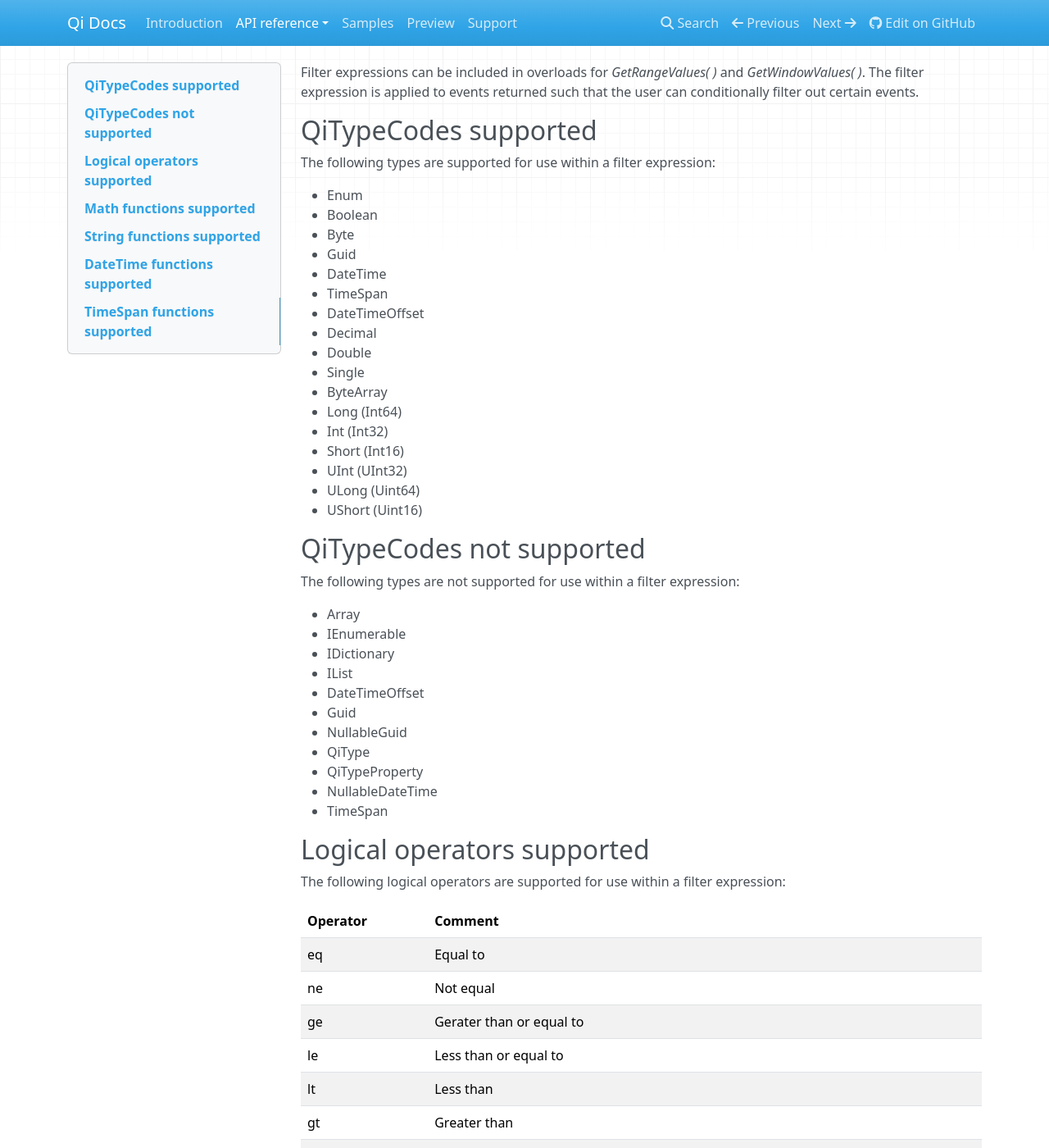
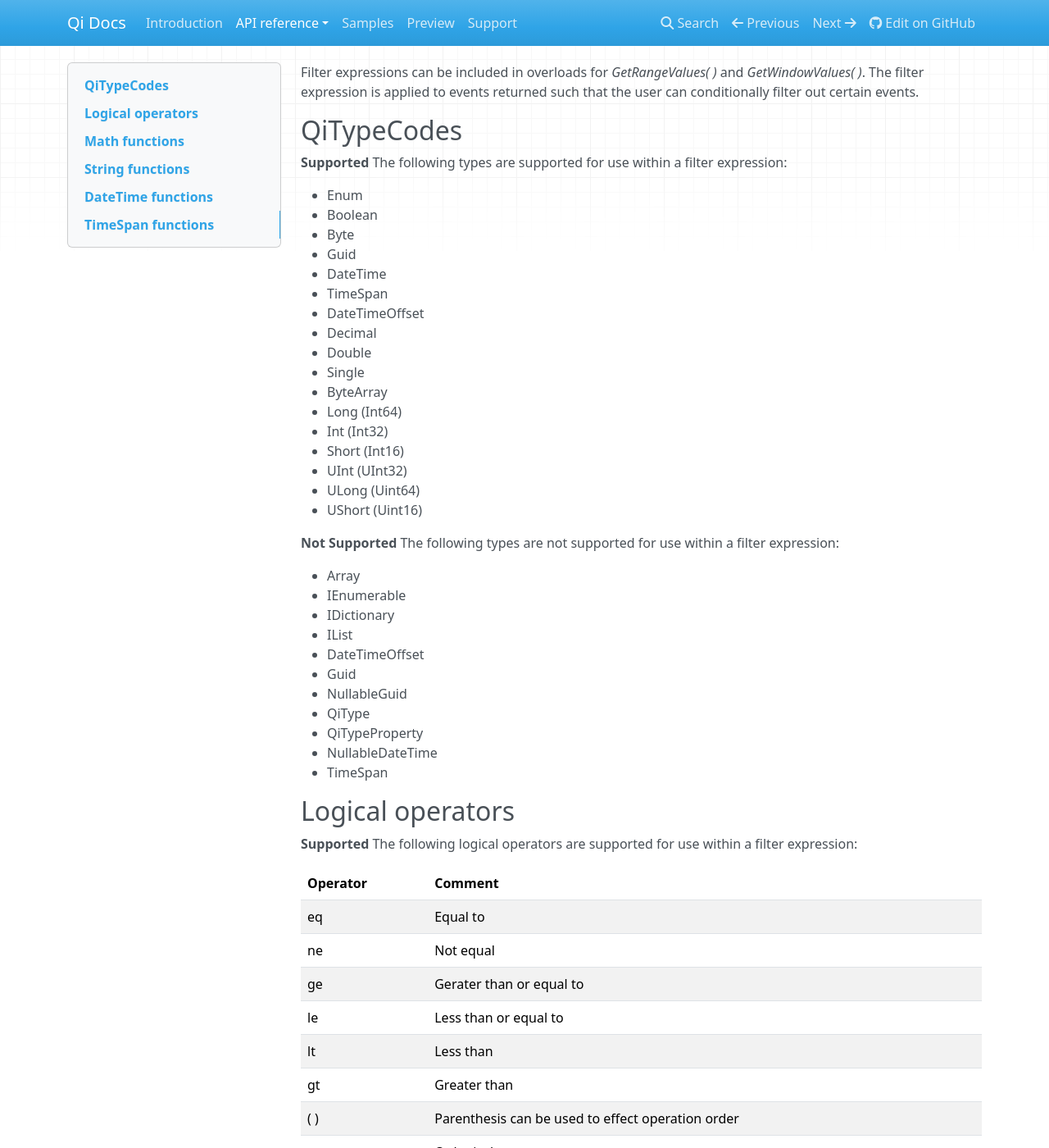
Before and after one commit to ssuryanarayanan/Qi-Docs, an MkDocs documentation site: the page built from docs/Filter Expressions.md, in a window 1280 px wide and 1400 px high. Shown: the whole window at 82% size. Built offline with MkDocs 1.6.1, drawn with Linux system fonts in a browser that asks for light colours; nearby versions of some CDN libraries; old or Windows-style settings are respelled for this version of MkDocs; some of the changed text lies outside the part shown.

Commit message:
Update Filter Expressions.md

```diff
--- a/docs/Filter Expressions.md
+++ b/docs/Filter Expressions.md
@@ -1,7 +1,8 @@
 Filter expressions can be included in overloads for *GetRangeValues( )* and *GetWindowValues( )*. The filter expression is applied to events returned such that the user can conditionally filter out certain events.
 
-## QiTypeCodes supported
+## QiTypeCodes
 
+**Supported**
 The following types are supported for use within a filter expression:
 
 - Enum
@@ -22,8 +23,7 @@ The following types are supported for use within a filter expression:
 - ULong	(Uint64)
 - UShort	(Uint16)
 
-## QiTypeCodes not supported
-
+**Not Supported**
 The following types are not supported for use within a filter expression:
 
 - Array
@@ -38,8 +38,9 @@ The following types are not supported for use within a filter expression:
 - NullableDateTime
 - TimeSpan
 
-## Logical operators supported
+## Logical operators
 
+**Supported**
 The following logical operators are supported for use within a filter expression:
 
 | Operator | Comment |
@@ -69,8 +70,9 @@ These examples assume that the event Qi Type includes a field named ‘Value’
 - "Value gt 6.0 or Value lt 2.0"
 - "not (Value eq 1.0)"
 
-## Math functions supported
+## Math functions
 
+**Supported**
 The following math functions are supported for use within a filter expression:
 
 | function | Comment |
@@ -97,8 +99,9 @@ These examples assume that the event Qi Type includes a field named ‘Value’
 - "floor(Value) eq 15"
 - "ceiling(Value) eq 16"
 
-## String functions supported
+## String functions
 
+**Supported**
 String operations are case sensitive. Character index in a string is 0-based. The following string functions are supported for use within a filter expression:
 
 | function | Comment |
@@ -133,8 +136,9 @@ These examples assume that the event Qi Type includes a field named ‘sValue’
 |concat(sValue,'xyz') eq 'dataValue_7xyz'|add characters to sValues and compare to ‘dataValue_7xyz’|
 |replace(sValue,'L','D') eq 'Dog1'|replace any ‘L’ in sValue with ‘D’ and compare to ‘Dog1’|
 
-## DateTime functions supported
+## DateTime functions
 
+**Supported**
 The following DateTime functions are supported for use within a filter expression:
 
 | Function | Comment |
@@ -157,8 +161,9 @@ These examples assume that the event Qi Type includes a field named ‘TimeId’
 - "minute(TimeId) eq 5"
 - "second(TimeId) eq 3"
 
-##TimeSpan functions supported
+##TimeSpan functions
 
+**Supported**
 The following TimeSpan functions are supported for use within a filter expression:
 
 | function | Comment |
```
